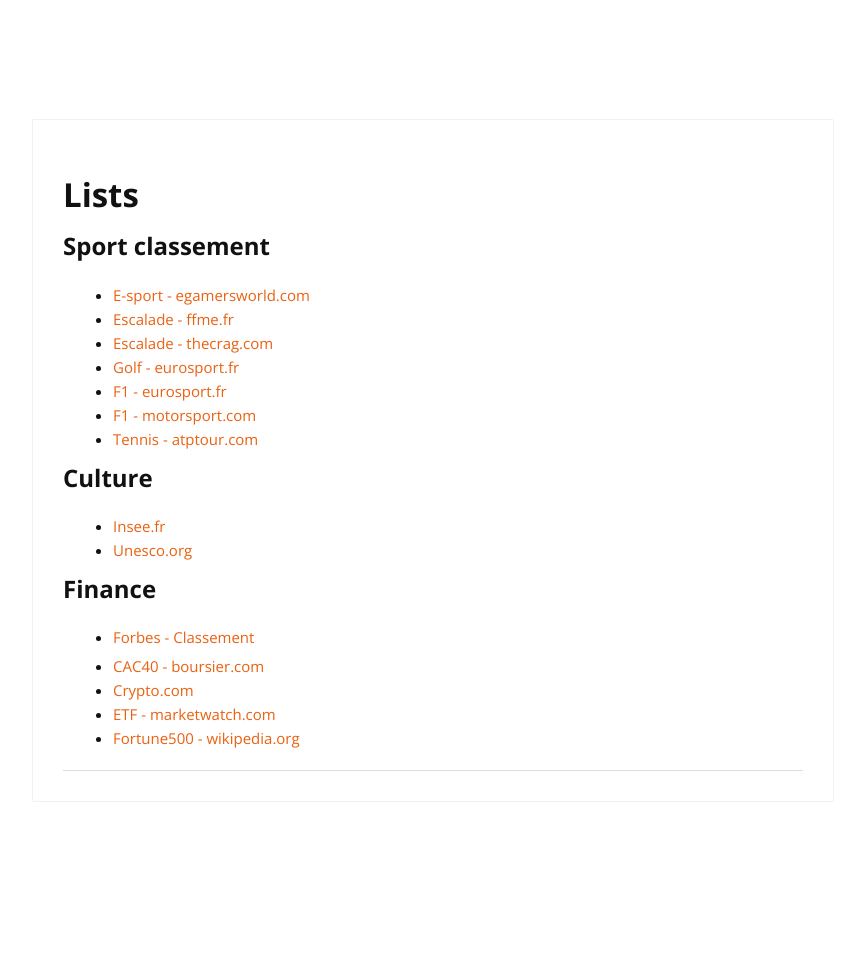
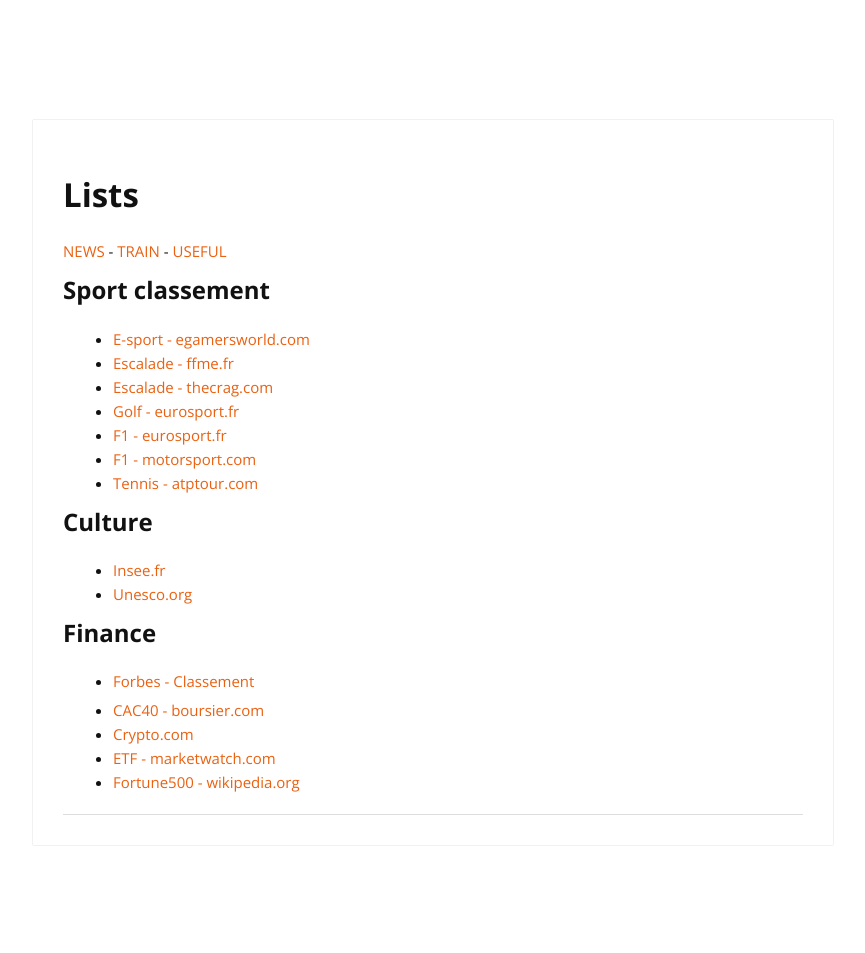
Before and after one commit to cylmat/cylmat.github.io, a Jekyll site: the page built from _pages/lists.md, in a window 1280 px wide. Shown: the whole page, without its empty margins (207-1072 px from the left). Built offline with Jekyll 4.4.1, drawn with Linux system fonts in a browser that asks for light colours; nearby versions of some CDN libraries; before the commit the page ends 909 px from its top, so only the background shows below that.

Commit message:
Update lists.md

```diff
--- a/_pages/lists.md
+++ b/_pages/lists.md
@@ -3,6 +3,8 @@
 layout: post
 permalink: /lists/
 ---
+
+[NEWS](https://cylmat.github.io/news) - [TRAIN](https://cylmat.github.io/train) - [USEFUL](https://cylmat.github.io/useful)
 
 ## Sport classement
 
```
